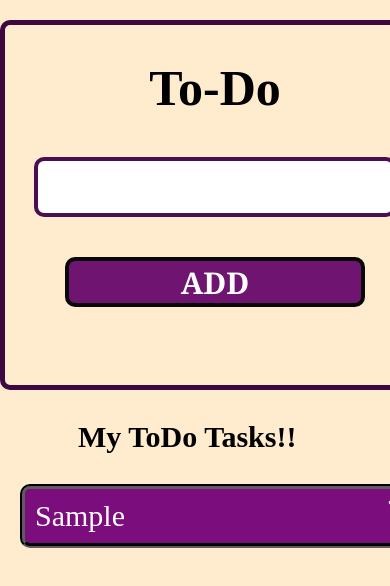
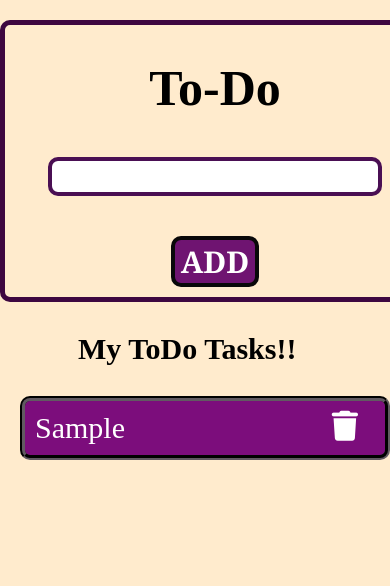
Before and after one commit to mounika558/TO-DO-APP, a plain HTML site: page index.html in a window 390 px wide. Both pictures are taken after typing "Sample" into the empty fields and a click on the button "ADD". Shown: the top 586 px of the page. Drawn offline with Linux system fonts and the light colour scheme.

Commit message:
initial commit

```diff
--- a/assets/style.css
+++ b/assets/style.css
@@ -85,6 +85,40 @@ h3{
     margin-right:5%;
 }
 
+@media only screen and (max-width:450px){
+    .main{
+        justify-content: space-around;
+        flex-direction: column;
+        margin: 20px auto auto 20px;
+        width:auto;
+        height:auto;
+        padding-bottom:10px;
+    }
+    .main input{
+        margin: 40px auto;
+        width:auto;
+        height:auto;
+    }
+    .main>button{
+        margin:auto;
+        width:auto;
+        height:auto;
+    }
+    #items{
+        margin:auto;
+        width:auto;
+        height:auto;
+    }
+    #items>div{
+    width:auto;
+    height:fit-content;
+    margin-left:20px;
+    width:auto;
+    height:auto;
+    }
+
+}
+
 /*smaller device mobile*/
 @media only screen and (max-width:576px){
     .main{
```
